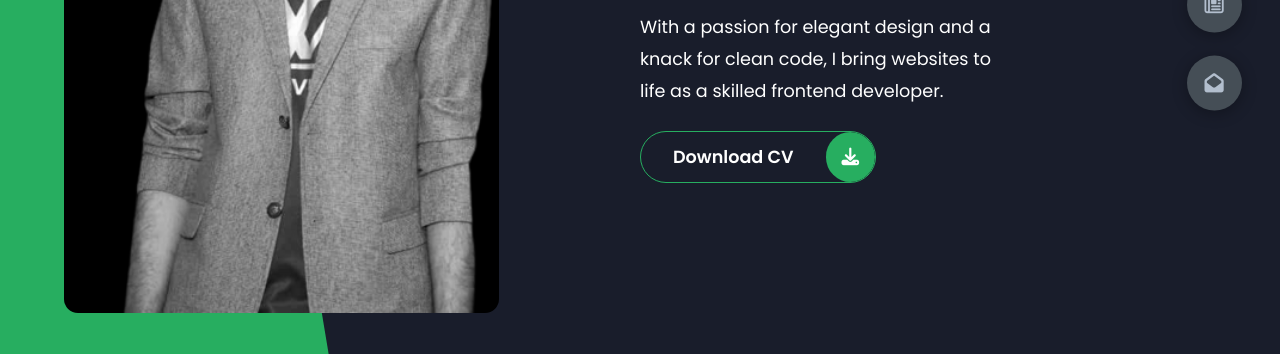
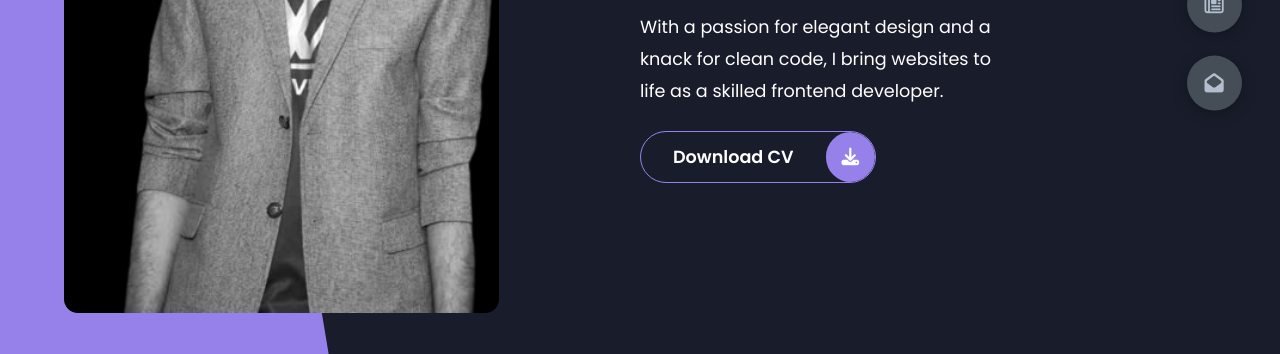
Before and after one commit to Faizzzzzzzzzzzz/Portfolio, a plain HTML site: page index.html in a window 1280 px wide. Shown: the part 472-826 px from the top of the page. Drawn offline with nearby package versions, Linux system fonts and the light colour scheme; files that its build step writes are made by us from their sources.

Commit message:
update
update

```diff
--- a/styles/styles.scss
+++ b/styles/styles.scss
@@ -7,7 +7,8 @@
 
 :root {
     --color-primary: #191d2b;
-    --color-secondary: #27AE60;
+    // --color-secondary: #27AE60;
+    --color-secondary: #9681eb;
     --color-white: #FFFFFF;
     --color-black: #000;
     --color-grey0: #f8f8f8;
```
